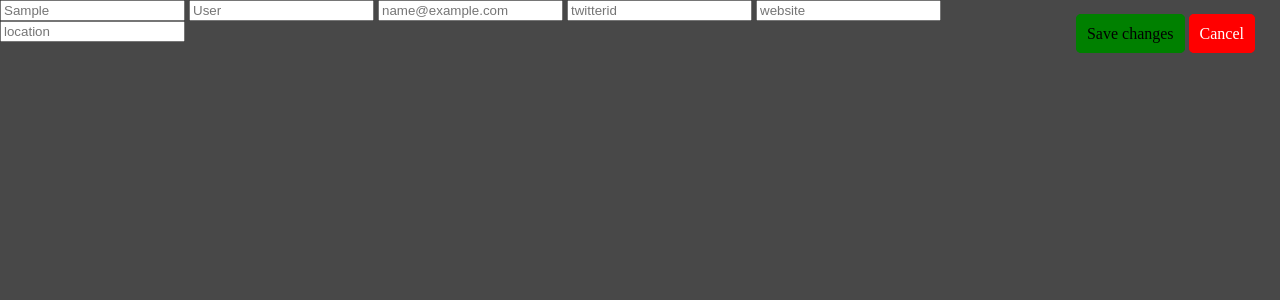
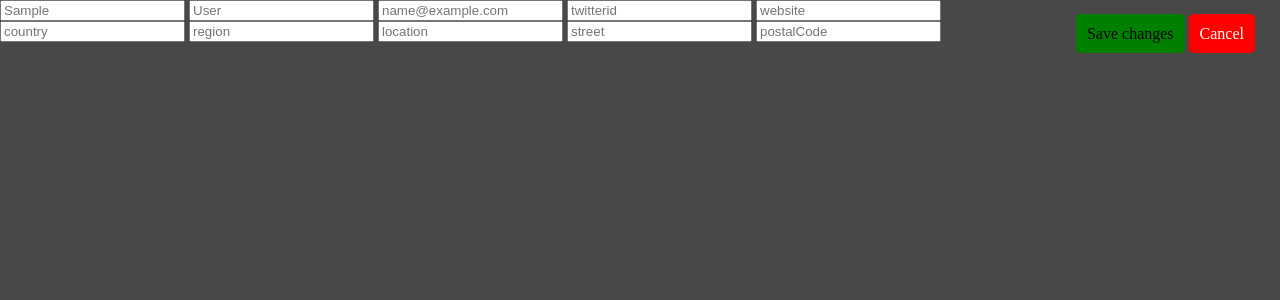
Before and after one commit to xavics/TwitAppSTW, a Django app: page /edit/ in a window 1280 px wide. Shown: the part 45-345 px from the top of the page. Run offline with Django 3.2, Linux system fonts and the light colour scheme; the visitor is signed in with stand-in values (Sample User, id 1); some libraries are stand-ins or nearby versions.

Commit message:
Added semantic markup. Also added some attributes to do a Complex structure of semantic markup

```diff
--- a/TwitApp/models.py
+++ b/TwitApp/models.py
@@ -6,9 +6,13 @@ class UserProfile(models.Model):
     usr = models.OneToOneField(User)
     twitter_id = models.CharField(max_length=20, blank=True)
     website = models.URLField(blank=True)
+    country = models.CharField(max_length=100, blank=True)
+    region = models.CharField(max_length=30, blank=True)
     location = models.CharField(max_length=100, blank=True)
-    city = models.CharField(max_length=30, blank=True)
+    street = models.CharField(max_length=70, blank=True)
+    postalCode = models.CharField(max_length=10, blank=True)
     picture = models.ImageField(upload_to='profile_images', blank=True)
+    map = models.CharField(max_length=500, blank=True)
 
     def __unicode__(self):
         return self.usr.username
--- a/TwitApp/static/TwitApp/scripts.js
+++ b/TwitApp/static/TwitApp/scripts.js
@@ -9,7 +9,12 @@ function loaduser(){
     $('#email').load(' #email');
     $('#twitterid').load(' #twitterid');
     $('#website').load(' #website');
+    $('#country').load(' #country');
+    $('#map').load(' #map');
+    $('#region').load(' #region');
     $('#location').load(' #location');
+    $('#street').load(' #street');
+    $('#postalCode').load(' #postalCode');
 }
 
 function loadedit(){
@@ -18,7 +23,11 @@ function loadedit(){
     $('#email').load('/edit #email');
     $('#twitterid').load('/edit #twitterid');
     $('#website').load('/edit #website');
+    $('#country').load('/edit #country');
+    $('#region').load('/edit #region');
     $('#location').load('/edit #location');
+    $('#street').load('/edit #street');
+    $('#postalCode').load('/edit #postalCode');
 }
 
 function search(input, tag, id) {
--- a/TwitApp/views.py
+++ b/TwitApp/views.py
@@ -87,7 +87,11 @@ def user_profile(request, username):
         last_name = request.POST.get('last_name')
         email = request.POST.get('email')
         website = request.POST.get('website')
+        country = request.POST.get('country')
+        region = request.POST.get('region')
         location = request.POST.get('location')
+        street = request.POST.get('street')
+        postalCode = request.POST.get('postalCode')
         userProfile = request.user.userprofile
         userdata = request.user
         if first_name != "":
@@ -100,8 +104,17 @@ def user_profile(request, username):
             userProfile.twitter_id = twitter_id
         if website != "":
             userProfile.website = website
+        if country != "":
+            userProfile.country = country
+            userProfile.map = "http://www.google.es/maps/place/" + country
+        if region != "":
+            userProfile.region = region
         if location != "":
             userProfile.location = location
+        if street != "":
+            userProfile.street = street
+        if postalCode != "":
+            userProfile.postalCode = postalCode
         userProfile.save()
         userdata.save()
         return render(request, 'user.html', {'user_info': request.user.userprofile})
--- a/templates/base.html
+++ b/templates/base.html
@@ -26,7 +26,7 @@
         </div>
         <ul>
             {% if user.is_authenticated %}
-                <li><a href="{% url 'view_tweets' %}" >Search</a></li>
+                <li><a href="{% url 'view_tweets' %}">Search</a></li>
                 <li><a href="{% url 'twits' %}">My twits</a></li>
                 <li><a>Usuari</a>
                     <ul>
--- a/templates/editprofile.html
+++ b/templates/editprofile.html
@@ -37,10 +37,30 @@
     {% else %}
         <span id="website"><input name="website" type="text" placeholder="website" /></span>
     {% endif %}
+    {% if user_info.country %}
+        <span id="country"><input name="country" type="text" placeholder="{{ user_info.country }}" /></span>
+    {% else %}
+        <span id="country"><input name="country" type="text" placeholder="country" /></span>
+    {% endif %}
+    {% if user_info.region %}
+        <span id="region"><input name="region" type="text" placeholder="{{ user_info.region }}" /></span>
+    {% else %}
+        <span id="region"><input name="region" type="text" placeholder="region" /></span>
+    {% endif %}
     {% if user_info.location %}
         <span id="location"><input id="location_auto" onfocus="reload_autocomplete()" name="location" type="text" placeholder="{{ user_info.location }}" /></span>
     {% else %}
         <span id="location"><input id="location_auto" onfocus="reload_autocomplete()" name="location" type="text" placeholder="location" /></span>
     {% endif %}
+    {% if user_info.street %}
+        <span id="street"><input name="street" type="text" placeholder="{{ user_info.street }}" /></span>
+    {% else %}
+        <span id="street"><input name="street" type="text" placeholder="street" /></span>
+    {% endif %}
+    {% if user_info.postalCode %}
+        <span id="postalCode"><input name="postalCode" type="text" placeholder="{{ user_info.postalCode }}" /></span>
+    {% else %}
+        <span id="postalCode"><input name="postalCode" type="text" placeholder="postalCode" /></span>
+    {% endif %}
     </form>
 {% endblock %}
```
Also changed, not shown: templates/user.html (+39 -7 lines), README.md, 1 other file.
